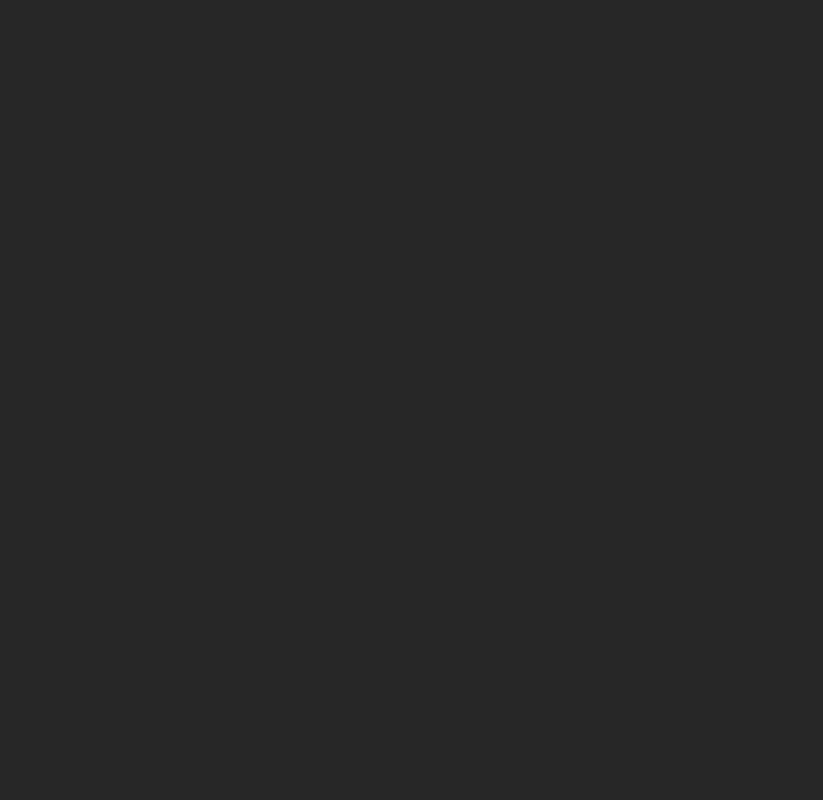
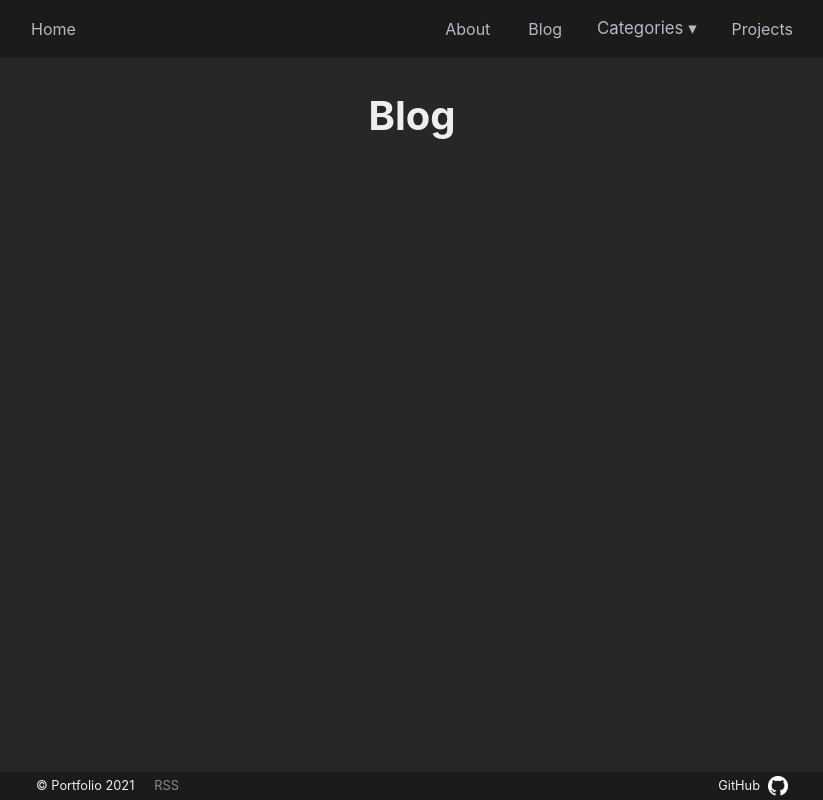
Before and after one commit to writinginlee/writinginlee.com, a Gatsby site: page /blog in a window 1280 px wide. Before the commit this address had no page. Shown: the whole page, without its empty margins (228-1051 px from the left). Built offline with nearby package versions, Linux system fonts and the light colour scheme; Gatsby itself is replaced by a stand-in of ours.

Commit message:
Add blog page

```diff
--- a/src/components/posts.js
+++ b/src/components/posts.js
@@ -1,6 +1,8 @@
 import React, { useMemo } from "react";
 
 import { Post } from "./post";
+
+import * as styles from "./posts.module.css";
 
 export const Posts = ({ data = [], showYears, query }) => {
   const postsByYear = useMemo(() => {
@@ -22,7 +24,7 @@ export const Posts = ({ data = [], showYears, query }) => {
   if (showYears) {
     return years.map((year) => (
       <section key={year}>
-        <h2>{year}</h2>
+        <h2 className={styles.year}>{year}</h2>
         <div>
           {postsByYear[year].map((node) => (
             <Post key={node.id} node={node} query={query} />
--- /dev/null
+++ b/src/components/posts.module.css
@@ -0,0 +1,5 @@
+.year {
+  border-bottom: 2px solid var(--primary);
+  color: var(--primary);
+  padding-bottom: 1rem;
+}
--- /dev/null
+++ b/src/pages/blog.js
@@ -0,0 +1,52 @@
+import React, { useMemo } from "react";
+import { graphql } from "gatsby";
+
+import { Layout } from "../components/layout";
+import { Posts } from "../components/posts";
+import { Seo } from "../components/seo";
+
+import { getSimplifiedPosts } from "../utils/blog-post-helpers";
+
+const Blog = ({ data }) => {
+  const posts = data.allMarkdownRemark.nodes;
+  const simplifiedPosts = useMemo(() => getSimplifiedPosts(posts), [posts]);
+
+  return (
+    <Layout>
+      <Seo title="Blog" description="Writings with no direction." />
+      <article>
+        <header>
+          <div>
+            <h1>Blog</h1>
+          </div>
+        </header>
+        <section>
+          <div>
+            <Posts data={simplifiedPosts} showYears />
+          </div>
+        </section>
+      </article>
+    </Layout>
+  );
+};
+
+export default Blog;
+
+export const pageQuery = graphql`
+  query BlogQuery {
+    allMarkdownRemark(sort: { fields: [frontmatter___date], order: DESC }) {
+      nodes {
+        id
+        fields {
+          slug
+        }
+        frontmatter {
+          date(formatString: "MMMM DD, YYYY")
+          title
+          tags
+          category
+        }
+      }
+    }
+  }
+`;
```
